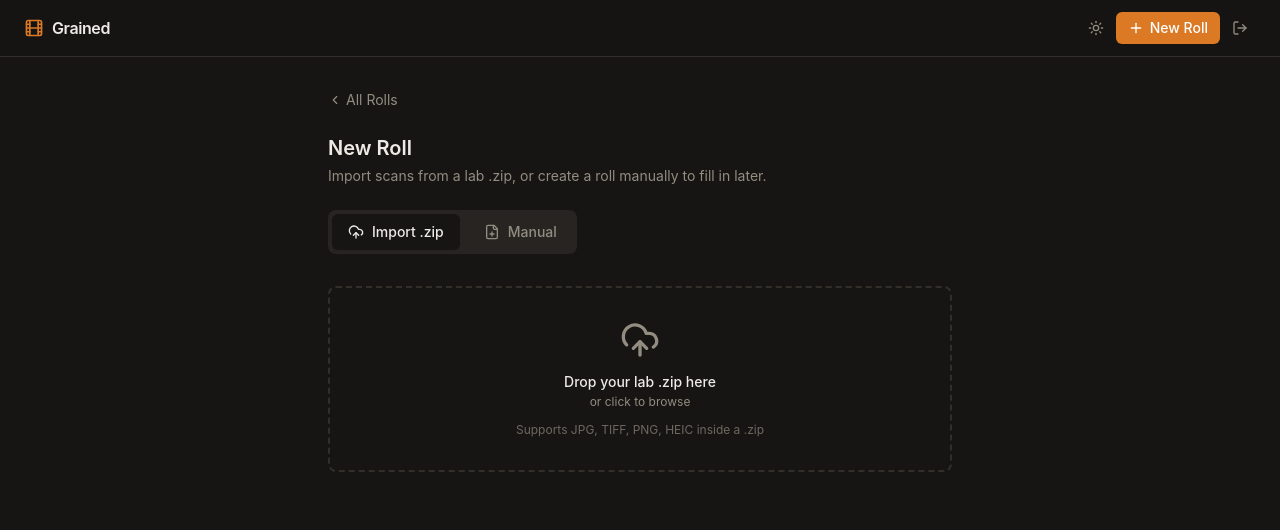
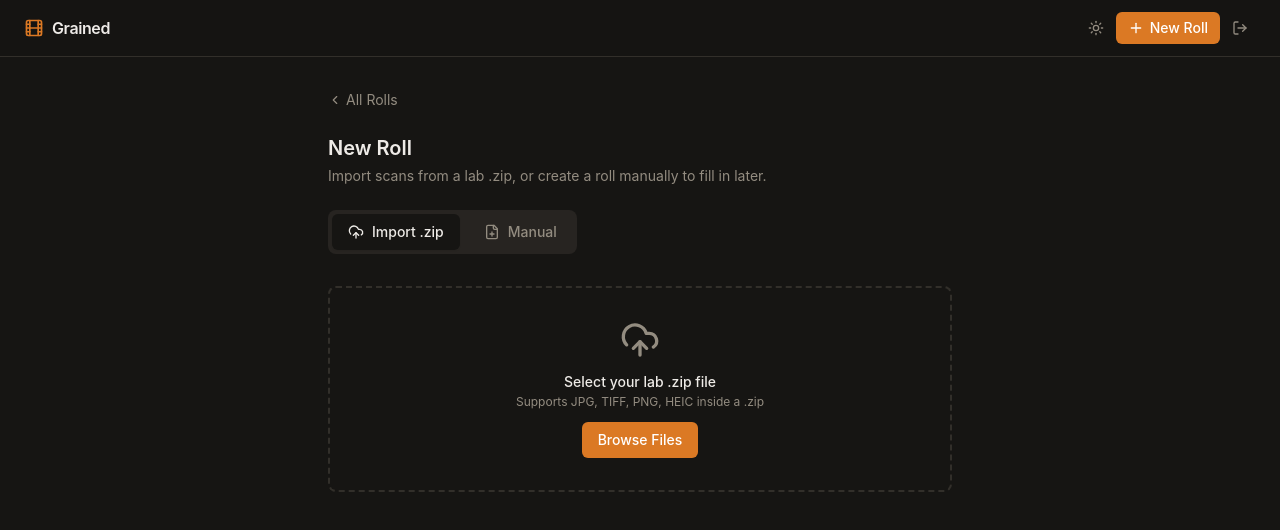
Before and after one commit to Revise0592/grained, a Next.js app: page /rolls/new in a window 1280 px wide. Shown: the top 530 px of the page. Built offline with nearby package versions, Linux system fonts and the light colour scheme.

Commit message:
More issues with click and drop upload.

```diff
--- a/src/app/api/upload/route.ts
+++ b/src/app/api/upload/route.ts
@@ -5,7 +5,6 @@ import path from 'path'
 import fs from 'fs/promises'
 import { createWriteStream } from 'fs'
 import { tmpdir } from 'os'
-import { Readable } from 'stream'
 import sharp from 'sharp'
 import { prisma } from '@/lib/db'
 import { isImageFile, getUploadDir } from '@/lib/utils'
@@ -41,6 +40,10 @@ function streamUploadToDisk(request: NextRequest): Promise<ParsedUpload> {
       return
     }
 
+    // Guard against the promise being settled more than once
+    let settled = false
+    const done = (fn: () => void) => { if (!settled) { settled = true; fn() } }
+
     const bb = busboy({ headers: { 'content-type': contentType } })
     const tmpPath = path.join(
       tmpdir(),
@@ -58,7 +61,7 @@ function streamUploadToDisk(request: NextRequest): Promise<ParsedUpload> {
       const { filename } = info
       if (!filename?.toLowerCase().endsWith('.zip')) {
         stream.resume()
-        reject(new UploadError('Please upload a .zip file'))
+        done(() => reject(new UploadError('Please upload a .zip file')))
         return
       }
 
@@ -80,19 +83,36 @@ function streamUploadToDisk(request: NextRequest): Promise<ParsedUpload> {
       try {
         if (fileWritePromise) await fileWritePromise
         if (!fileName) {
-          reject(new UploadError('No file provided'))
+          done(() => reject(new UploadError('No file provided')))
           return
         }
-        resolve({ tmpPath, rollName, fileName })
+        done(() => resolve({ tmpPath, rollName, fileName }))
       } catch (err) {
-        reject(err)
+        done(() => reject(err))
       }
     })
 
-    bb.on('error', reject)
+    bb.on('error', (err) => done(() => reject(err)))
 
-    // eslint-disable-next-line @typescript-eslint/no-explicit-any
-    Readable.fromWeb(request.body as any).pipe(bb)
+    // Pump the WHATWG ReadableStream into busboy chunk-by-chunk.
+    // Using getReader() directly avoids Readable.fromWeb() backpressure issues
+    // with large bodies, and ensures each chunk is a proper Buffer before busboy
+    // sees it (busboy requires Buffer, not plain Uint8Array).
+    const reader = request.body.getReader()
+    ;(async () => {
+      try {
+        for (;;) {
+          const { done: eof, value } = await reader.read()
+          if (eof) { bb.end(); break }
+          const buf = Buffer.from(value.buffer, value.byteOffset, value.byteLength)
+          const ok = bb.write(buf)
+          if (!ok) await new Promise<void>(res => bb.once('drain', res))
+        }
+      } catch (err) {
+        reader.cancel()
+        bb.destroy(err instanceof Error ? err : new Error(String(err)))
+      }
+    })()
   })
 }
 
--- a/src/components/upload-zone.tsx
+++ b/src/components/upload-zone.tsx
@@ -1,8 +1,7 @@
 'use client'
 
-import { useState, useRef, DragEvent } from 'react'
+import { useState, useRef } from 'react'
 import { UploadCloud, FileArchive, AlertCircle, Loader2 } from 'lucide-react'
-import { cn } from '@/lib/utils'
 import { useRouter } from 'next/navigation'
 
 interface UploadZoneProps {
@@ -11,7 +10,6 @@ interface UploadZoneProps {
 
 export function UploadZone({ onSuccess }: UploadZoneProps) {
   const router = useRouter()
-  const [dragging, setDragging] = useState(false)
   const [file, setFile] = useState<File | null>(null)
   const [rollName, setRollName] = useState('')
   const [uploading, setUploading] = useState(false)
@@ -19,34 +17,13 @@ export function UploadZone({ onSuccess }: UploadZoneProps) {
   const [error, setError] = useState('')
   const inputRef = useRef<HTMLInputElement>(null)
 
-  const handleDragLeave = (e: DragEvent) => {
-    if (!e.currentTarget.contains(e.relatedTarget as Node)) {
-      setDragging(false)
-    }
-  }
-
-  const handleDrop = (e: DragEvent) => {
-    e.preventDefault()
-    setDragging(false)
-    const dropped = e.dataTransfer.files[0]
-    if (dropped?.name.endsWith('.zip')) {
-      setFile(dropped)
-      setError('')
-      if (!rollName) {
-        setRollName(dropped.name.replace(/\.zip$/i, '').replace(/[-_]/g, ' '))
-      }
-    } else {
-      setError('Please drop a .zip file')
-    }
-  }
-
   const handleFileChange = (e: React.ChangeEvent<HTMLInputElement>) => {
     const f = e.target.files?.[0]
-    if (f) {
+    if (!f) return
+    setError('')
     setFile(f)
     if (!rollName) {
       setRollName(f.name.replace(/\.zip$/i, '').replace(/[-_]/g, ' '))
-      }
     }
   }
 
@@ -72,7 +49,6 @@ export function UploadZone({ onSuccess }: UploadZoneProps) {
       }
     } catch (err) {
       const raw = err instanceof Error ? err.message : 'Upload failed'
-      // A "Failed to fetch" usually means the server process crashed (e.g. out of memory).
       const message =
         raw === 'Failed to fetch'
           ? 'Upload failed — the server did not respond. The file may be too large for the available memory.'
@@ -86,21 +62,6 @@ export function UploadZone({ onSuccess }: UploadZoneProps) {
 
   return (
     <div className="space-y-4">
-      {/* Drop zone */}
-      <div
-        onDragOver={e => { e.preventDefault(); setDragging(true) }}
-        onDragLeave={handleDragLeave}
-        onDrop={handleDrop}
-        onClick={() => !file && inputRef.current?.click()}
-        className={cn(
-          'relative border-2 border-dashed rounded-lg p-8 text-center transition-all cursor-pointer',
-          dragging
-            ? 'border-accent bg-accent/5'
-            : file
-            ? 'border-border bg-muted/50 cursor-default'
-            : 'border-border hover:border-accent/50 hover:bg-muted/50'
-        )}
-      >
       <input
         ref={inputRef}
         type="file"
@@ -109,6 +70,8 @@ export function UploadZone({ onSuccess }: UploadZoneProps) {
         onChange={handleFileChange}
       />
 
+      {/* File display / picker */}
+      <div className="border-2 border-dashed border-border rounded-lg p-8 text-center">
         {file ? (
           <div className="flex flex-col items-center gap-2">
             <FileArchive className="h-10 w-10 text-accent" />
@@ -117,7 +80,7 @@ export function UploadZone({ onSuccess }: UploadZoneProps) {
               {(file.size / 1024 / 1024).toFixed(1)} MB
             </p>
             <button
-              onClick={e => { e.stopPropagation(); setFile(null); setRollName('') }}
+              onClick={() => { setFile(null); setRollName(''); setError('') }}
               className="text-xs text-muted-foreground hover:text-destructive transition-colors mt-1"
             >
               Remove
@@ -127,10 +90,17 @@ export function UploadZone({ onSuccess }: UploadZoneProps) {
           <div className="flex flex-col items-center gap-3">
             <UploadCloud className="h-10 w-10 text-muted-foreground" />
             <div>
-              <p className="text-sm font-medium text-foreground">Drop your lab .zip here</p>
-              <p className="text-xs text-muted-foreground mt-0.5">or click to browse</p>
+              <p className="text-sm font-medium text-foreground">Select your lab .zip file</p>
+              <p className="text-xs text-muted-foreground mt-0.5">
+                Supports JPG, TIFF, PNG, HEIC inside a .zip
+              </p>
             </div>
-            <p className="text-xs text-muted-foreground/70">Supports JPG, TIFF, PNG, HEIC inside a .zip</p>
+            <button
+              onClick={() => inputRef.current?.click()}
+              className="px-4 py-2 rounded-md bg-accent text-accent-foreground text-sm font-medium hover:bg-accent/90 transition-colors"
+            >
+              Browse Files
+            </button>
           </div>
         )}
       </div>
```
Lines whose indentation alone changed are shown as unchanged.
